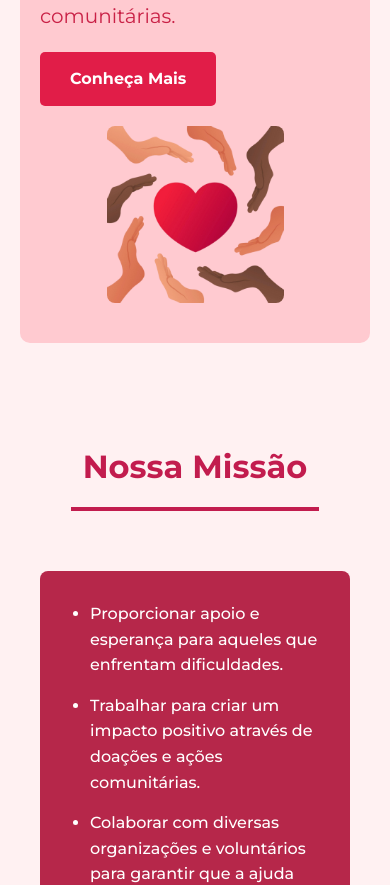
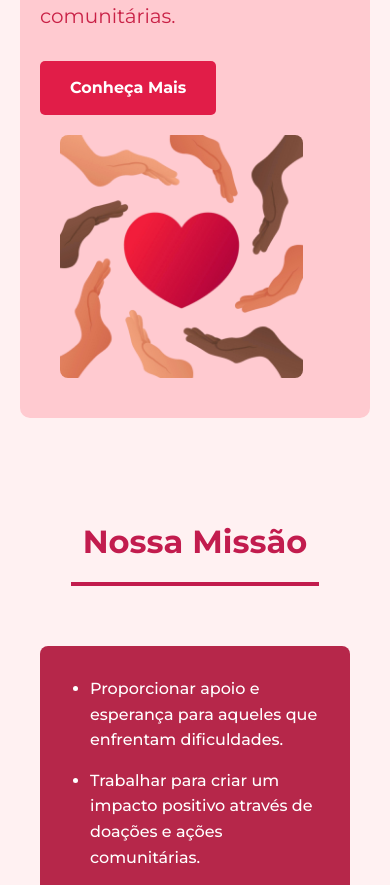
Before and after one commit to wellrenato12/CoracaoSolidarioFront, a React (Vite) app: page /about in a window 390 px wide. Shown: the part 541-1426 px from the top of the page. Built offline with nearby package versions, Linux system fonts and the light colour scheme.

Commit message:
responsividade

```diff
--- a/src/components/MenuMobile/MenuMobile.tsx
+++ b/src/components/MenuMobile/MenuMobile.tsx
@@ -15,7 +15,7 @@ export function MenuMobile() {
 
   return (
     <div
-      className="w-full fixed top-0 left-0 bg-rose-500"
+      className="w-full fixed top-0 left-0 bg-rose-500 z-50"
 
     >
       <div className="items-center justify-between py-4 px-7">
--- a/src/pages/About/About.css
+++ b/src/pages/About/About.css
@@ -272,60 +272,63 @@
     margin-bottom: 0;
 }
 
+/* Responsividade */
 @media only screen and (max-width: 600px) {
-  /*ABOUT*/
-    .about-content{
-        display: flex;
+    /* ABOUT */
+    .about-content {
         flex-direction: column;
         padding: 20px;
-
     }
 
     .about-title {
         font-size: 2rem;
     }
 
-    .about-description{
+    .about-description {
         font-size: 20px;
-        margin-bottom: 1px;
+        margin-bottom: 10px;
     }
 
-    .about-button{
+    .about-button {
         margin-top: 20px;
     }
 
-    .about-image{
-        width: 70%;
+    .about-image {
+        width: 100%;
+        text-align: center;
     }
 
-    /*MISSION*/
-    .mission-section{
-        margin-top: 1px;
+    .about-image img {
+        width: 90%; /* Ajusta o tamanho da imagem em telas menores */
+        max-height: 400px; /* Ajusta a altura máxima da imagem */
     }
 
-    .mission-content{
-        display: flex;
-        flex-direction: column-reverse;
+    /* MISSION */
+    .mission-section {
+        margin-top: 40px;
     }
 
-    .mission-title{
+    .mission-title {
         font-size: 2rem;
         margin-bottom: 80px;
     }
 
-    /*IMPACT*/
-    .impact-section{
-        margin-top: 30px;
-        padding: 0px 0px;
+    .mission-content {
+        flex-direction: column-reverse;
     }
 
-    .impact-title{
+    /* IMPACT */
+    .impact-section {
+        margin-top: 30px;
+        padding: 20px;
+    }
+
+    .impact-title {
         font-size: 2rem;
         margin-bottom: 80px;
     }
 
-    .impact-content{
-        display: flex;
+    .impact-content {
         flex-direction: column-reverse;
     }
 }
--- a/src/pages/Info/Info.css
+++ b/src/pages/Info/Info.css
@@ -122,25 +122,23 @@
     text-align: center;
     font-size: 2.5rem;
     color: #c72944;
-    margin-bottom: 100px;
+    margin-bottom: 20px; /* Ajuste a margem inferior para mais compacta */
     font-weight: 700;
     position: relative;
     display: inline-block;
     padding-bottom: 10px;
-    padding-left: 250px;
-    margin-left: 100px;
 }
 
 .info-what-we-do .info-title-ajudamos::after {
     content: '';
     display: block;
-    width: 100%;
+    width: 275%; /* Ajusta a largura da linha */
     height: 4px;
     background-color: #c72944;
     position: absolute;
     bottom: 0;
-    left: 50%;
-    transform: translateX(-32%) scaleX(1);
+    left: 0%;
+
 }
 
 .info-what-we-do .info-title-ajudamos h1 {
@@ -395,8 +393,15 @@
         text-align: center;
     }
 
+    .info-what-we-do .info-title-ajudamos::after {
+        width: 60%;
+        left: 50%;
+        transform: translateX(-50%);
+    }
+
     .info-what-we-do .content {
         flex-direction: column;
+        gap: 20px;
     }
 
     .info-what-we-do .image-section {
@@ -423,9 +428,4 @@
         flex-direction: column;
         text-align: center;
     }
-
-    .story-image img {
-        margin-right: 0;
-        margin-bottom: 20px;
-    }
 }
--- a/src/pages/Info/Info.tsx
+++ b/src/pages/Info/Info.tsx
@@ -26,14 +26,14 @@ export function Info() {
               Conectamos doadores a causas significativas, garantindo que a ajuda chegue às pessoas certas no momento certo.
             </p>
           </div>
-          <a href="#steps-section" className="info-button">Conheça Mais</a>
+          <a href="#how-we-help" className="info-button">Conheça Mais</a>
         </div>
         <div className="info-image">
           <img src={exampleImage} alt="Imagem Principal" />
         </div>
       </div>
 
-      <div className="info-what-we-do">
+      <div id="how-we-help" className="info-what-we-do">
         <div className="info-title-ajudamos">
           <h1>Como Ajudamos</h1>
         </div>
@@ -58,8 +58,8 @@ export function Info() {
         <ul className="steps-list">
           <li><strong>1. Escolha sua causa:</strong> Selecione uma causa que seja significativa para você.</li>
           <li><strong>2. Faça sua doação:</strong> Contribua com o tipo de doação que desejar.</li>
-          <li><strong>3. Acompanhamento:</strong> Receba atualizações sobre como sua doação.</li>
-          <li><strong>4. Impacto:</strong> Com a sua ajuda pordemos realizar impactos positivos nas comunidades.</li>
+          <li><strong>3. Acompanhamento:</strong> Receba atualizações sobre sua doação.</li>
+          <li><strong>4. Impacto:</strong> Com a sua ajuda podemos realizar impactos positivos nas comunidades.</li>
         </ul>
       </div>
 
```
